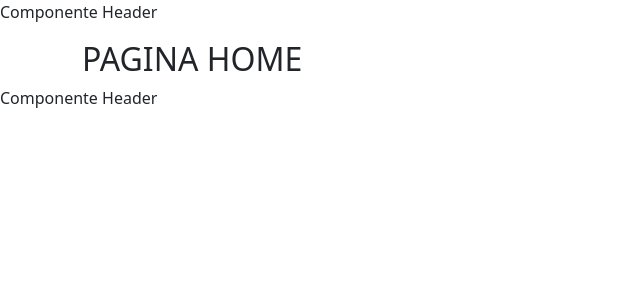
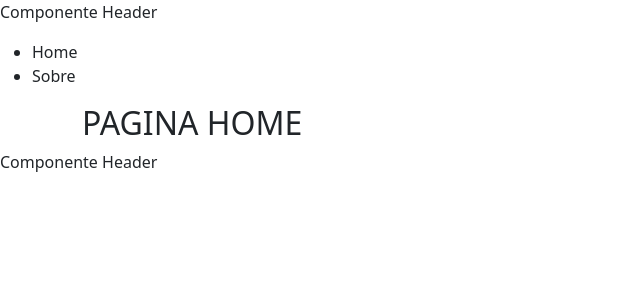
Before and after one commit to ernestopcaraujo/projectReviewAngular, an Angular app in the folder moments/: page / in a window 1280 px wide. Shown: the top 300 px of the page, without its empty margins (0-640 px from the left). Built offline with nearby package versions, Linux system fonts and the light colour scheme.

Commit message:
feat: added nav bar

```diff
--- a/moments/src/app/components/header/header.component.html
+++ b/moments/src/app/components/header/header.component.html
@@ -1 +1,7 @@
 <p>Componente Header</p>
+<nav>
+  <ul>
+    <li routerLink="/">Home</li>
+    <li routerLink="/about">Sobre</li>
+  </ul>
+</nav>
```
